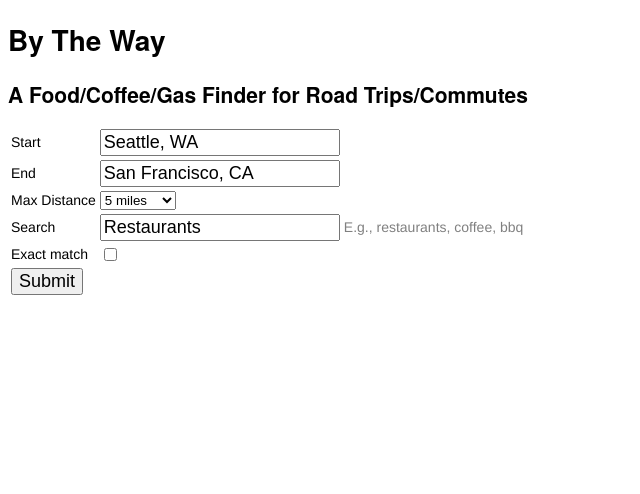
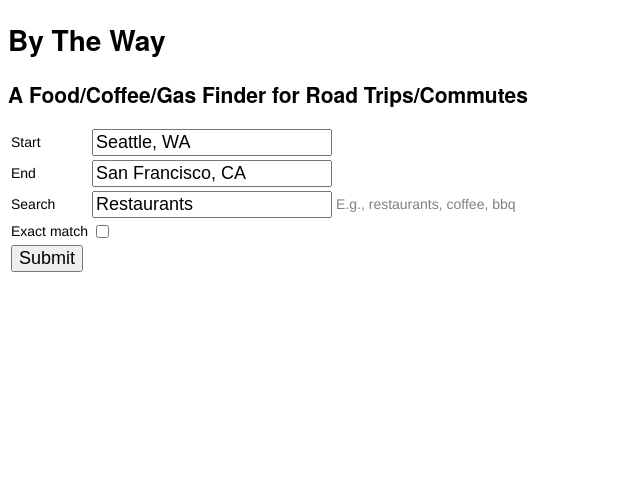
Before and after one commit to mglezer/ByTheWay, a Node project: template views/index.handlebars in a window 1280 px wide. Shown: the top 494 px of the page, without its empty margins (0-640 px from the left). After the commit the page ends 272 px from the top, so only its background shows below. Run offline with Node 20 templates, Linux system fonts and the light colour scheme; the template is opened without the code that fills it, so the values that code supplies are empty; some libraries are stand-ins or nearby versions.

Commit message:
Eliminates distance selection bar.

```diff
--- a/views/index.handlebars
+++ b/views/index.handlebars
@@ -22,17 +22,6 @@
 		<tr>
 			<td>End</td>
 			<td><input id="end" type="text" name="end" value = "San Francisco, CA"></td>
-		</tr>
-		<tr>
-			<td>Max Distance</td>
-			<td>
-				<select name="max_distance" id="max_distance" form="tripForm">
-					<option value = "1">1 mile</option>
-					<option value = "5" selected="selected">5 miles</option>
-					<option value = "10">10 miles</option>
-					<option value = "100">unlimited</option>
-				</select>
-			</td>
 		</tr>
 		<tr>
 			<td>Search</td>
```
